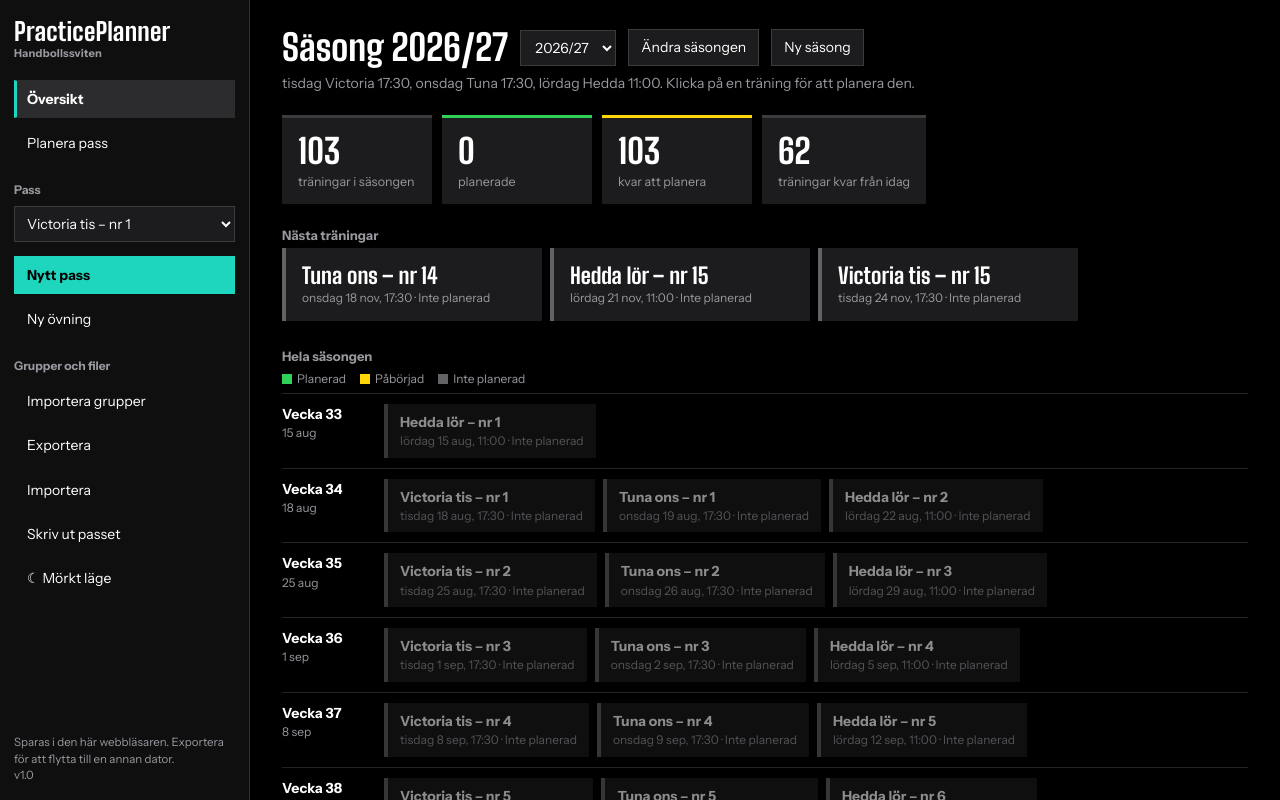
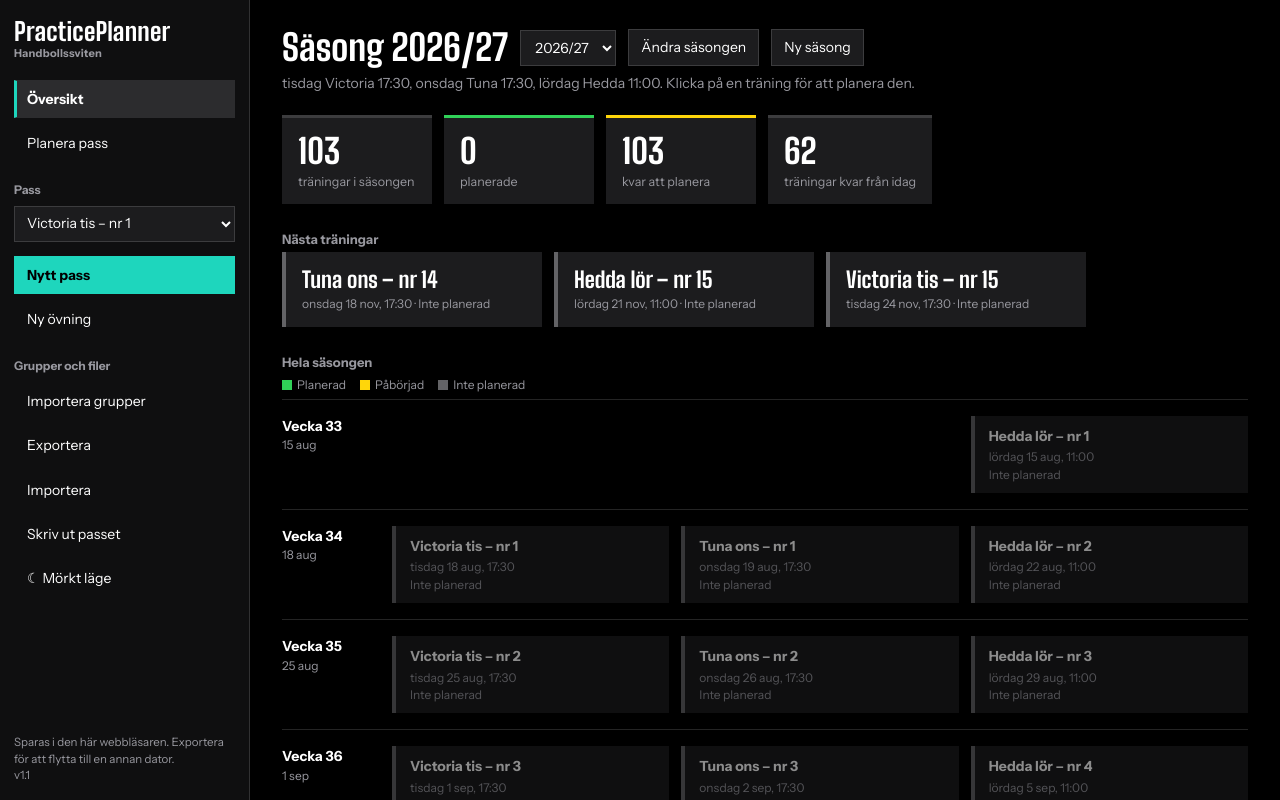
Before and after one commit to trenchrox/practiceplanner, a plain HTML site: page practiceplanner.html in a window 1280 px wide. Both pictures are taken after a click on the button "Starta säsongen". Drawn offline with Linux system fonts and the light colour scheme.

Commit message:
Lägg till index.html som skickar vidare och rada upp träningarna i fasta kolumner per plats (v1.1)
Co-Authored-By: Claude Sonnet 5.5 <noreply@anthropic.com>
Claude-Session: https://claude.ai/code/session_01PeAfCFyFjZSKmjtmKh7CFr

```diff
--- /dev/null
+++ b/index.html
@@ -0,0 +1,16 @@
+<!doctype html>
+<html lang="sv">
+<head>
+<meta charset="utf-8">
+<meta name="viewport" content="width=device-width, initial-scale=1">
+<meta name="theme-color" content="#000000">
+<title>PracticePlanner</title>
+<meta http-equiv="refresh" content="0; url=practiceplanner.html">
+<link rel="canonical" href="practiceplanner.html">
+<style>body{margin:0;min-height:100vh;display:grid;place-items:center;background:#000;color:#fff;font:16px -apple-system,system-ui,sans-serif}a{color:#1ed6bd}</style>
+</head>
+<body>
+<p><a href="practiceplanner.html">Öppna PracticePlanner</a></p>
+<script>location.replace("practiceplanner.html" + location.search + location.hash);</script>
+</body>
+</html>
--- a/practiceplanner.html
+++ b/practiceplanner.html
@@ -51,17 +51,19 @@ nav.side select{width:100%;background:var(--card);border:1px solid var(--line);p
 .over .lead{color:var(--muted);margin:4px 0 22px;max-width:70ch}
 .ohead{display:flex;align-items:center;gap:12px;flex-wrap:wrap}
 .ohead select{background:var(--card);border:1px solid var(--line);padding:7px 10px}
-.stats{display:flex;gap:10px;margin:18px 0 22px;flex-wrap:wrap}
+.stats{display:flex;gap:12px;margin:18px 0 26px;flex-wrap:wrap}
 .stat{background:var(--card);padding:12px 16px;min-width:150px;border-top:3px solid var(--c,var(--line))}
 .stat b{display:block;font:700 34px 'Big Shoulders','Instrument Sans',sans-serif}
 .stat span{color:var(--muted);font-size:12.5px}
-.week{display:grid;grid-template-columns:92px 1fr;gap:10px;padding:10px 0;border-top:1px solid var(--line)}
+.week{display:grid;grid-template-columns:96px 1fr;gap:14px;padding:16px 0;border-top:1px solid var(--line)}
 .week .wk{font-weight:700}.week .wk small{display:block;color:var(--muted);font-weight:400;font-size:12px}
 .week.now .wk{color:var(--accent)}
-.days{display:flex;gap:8px;flex-wrap:wrap}
-.day{background:var(--card);border-left:4px solid var(--st);padding:8px 12px;min-width:200px;text-align:left;border-top:0;border-right:0;border-bottom:0}
+.days{display:flex;gap:12px;flex-wrap:wrap}
+.days.cols{display:grid;grid-template-columns:repeat(var(--n,3),minmax(0,1fr));gap:12px;align-items:stretch}
+.days.cols .day{grid-column:var(--col);min-width:0;width:100%}
+.day{background:var(--card);border-left:4px solid var(--st);padding:10px 14px;min-width:200px;min-height:64px;text-align:left;border-top:0;border-right:0;border-bottom:0}
 .day:hover{background:var(--card2)}
-.day .d1{font-weight:700}.day .d2{font-size:12px;color:var(--muted)}
+.day .d1{font-weight:700}.day .d2{font-size:12px;color:var(--muted);margin-top:2px}.day .d3{font-size:12px;color:var(--muted)}
 .day.past{opacity:.55}
 .day.big{min-width:260px;padding:14px 16px}.day.big .d1{font:700 22px 'Big Shoulders','Instrument Sans',sans-serif}
 .next{margin-bottom:6px}
@@ -194,6 +196,7 @@ dialog::backdrop{background:rgba(0,0,0,.7)}
   .ex{grid-template-columns:4px 1fr auto}
   .ex .body{padding:10px 12px}
 }
+@media (max-width:640px){.week{grid-template-columns:1fr}.days.cols{grid-template-columns:1fr}.days.cols .day{grid-column:auto}}
 @media (prefers-reduced-motion:reduce){aside.bank{transition:none}}
 </style>
 </head>
@@ -253,7 +256,7 @@ const GROUPS = {
   BAS:{n:"Bas",c:"#98989f"}, EG:{n:"Egna övningar",c:"#ff9f0a"}
 };
 const CHIPS = [["Alla",null],["FP",["FP"]],["SK",["SK"]],["HA",["HA"]],["FS",["FS"]],["OF",["OF"]],["LK",["LK"]],["Målvakt",["RE","PO","ST","UK","SF"]],["Bas",["BAS"]],["Egna",["EG"]]];
-const APP_VERSION = '1.0';
+const APP_VERSION = '1.1';
 const KEY = "handbollssviten.practiceplanner.v1", OLDKEY = "handbollssviten.passplaneraren.v1";
 const PPM = 8, SNAP = 5;
 const $ = s => document.querySelector(s);
@@ -723,11 +726,12 @@ function renderOverview(){
   const curWeek = isoWeek(pd(today));
   for(const w of weeks){
     const f = w.items[0].dt, now = w.items.some(o => isoWeek(pd(o.date)) === curWeek && o.dt.getUTCFullYear() === new Date().getFullYear());
-    html += `<div class="week ${now ? "now" : ""}"><div class="wk">Vecka ${w.week}<small>${f.getUTCDate()} ${MON[f.getUTCMonth()]}</small></div><div class="days">` +
-      w.items.map(o => { const s = sessFor(o), st = status(s);
-        return `<button class="day ${o.date < today ? "past" : ""}" style="--st:${st.c}" data-date="${o.date}" data-day="${o.day.id}">
+    html += `<div class="week ${now ? "now" : ""}"><div class="wk">Vecka ${w.week}<small>${f.getUTCDate()} ${MON[f.getUTCMonth()]}</small></div><div class="days cols" style="--n:${se.days.length}">` +
+      w.items.map(o => { const s = sessFor(o), st = status(s), col = Math.max(0, se.days.findIndex(d => d.id === o.day.id)) + 1;
+        return `<button class="day ${o.date < today ? "past" : ""}" style="--st:${st.c};--col:${col}" data-date="${o.date}" data-day="${o.day.id}">
           <div class="d1">${esc(o.day.venue)} ${WD[o.day.weekday]} – nr ${o.nr}</div>
-          <div class="d2">${WDL[o.dt.getUTCDay()]} ${o.dt.getUTCDate()} ${MON[o.dt.getUTCMonth()]}${o.day.time ? ", " + o.day.time : ""} · ${esc(st.t)}</div></button>`; }).join("") +
+          <div class="d2">${WDL[o.dt.getUTCDay()]} ${o.dt.getUTCDate()} ${MON[o.dt.getUTCMonth()]}${o.day.time ? ", " + o.day.time : ""}</div>
+          <div class="d3">${esc(st.t)}</div></button>`; }).join("") +
       `</div></div>`;
   }
   if(!occ.length) html += `<div class="empty">Inga träningar i perioden. Kontrollera datumen och träningsdagarna under <b>Ändra säsongen</b>.</div>`;
```
Also changed, not shown: 1 other file.
